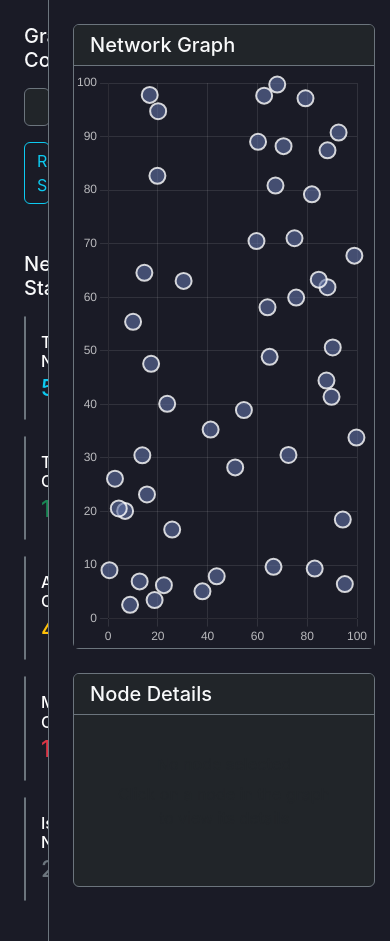
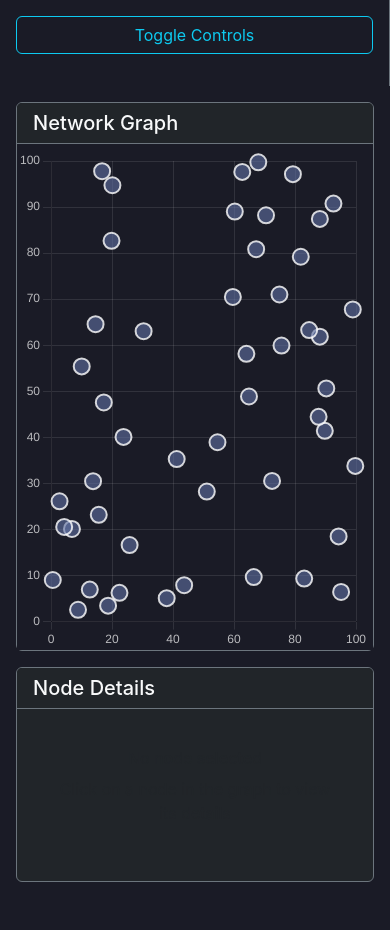
Before and after one commit to andre26z/acuvity, a React (Create React App) app: page / in a window 390 px wide. Built offline with nearby package versions, Linux system fonts and the light colour scheme.

Commit message:
responsivness v1

```diff
--- a/src/App.jsx
+++ b/src/App.jsx
@@ -232,16 +232,28 @@ const GraphVisualization = () => {
   };
 
   return (
+    <div className="container-fluid p-0 bg-dark text-light min-vh-100">
+      <div className="row g-0">
+        {/* Sidebar - Collapsible on mobile */}
         <div
-      className="min-vh-100 bg-dark text-light"
-      style={{ display: "flex", flexDirection: "column" }}
+          className="col-lg-3 col-md-4 border-end border-secondary"
+          style={{ background: "#1a1b26" }}
         >
-      <div className="flex-grow-1 d-flex">
-        {/* Sidebar */}
-        <div
-          className="border-end border-secondary p-4"
-          style={{ width: "320px", background: "#1a1b26", overflowY: "auto" }}
+          <div className="p-3">
+            {/* Collapse toggle for mobile */}
+            <button
+              className="btn btn-outline-info w-100 mb-3 d-lg-none"
+              type="button"
+              data-bs-toggle="collapse"
+              data-bs-target="#sidebarContent"
+              aria-expanded="false"
+              aria-controls="sidebarContent"
             >
+              Toggle Controls
+            </button>
+
+            {/* Collapsible content */}
+            <div className="collapse d-lg-block" id="sidebarContent">
               <div className="mb-4">
                 <h5 className="text-light mb-3">Graph Controls</h5>
                 <div className="position-relative mb-3">
@@ -260,7 +272,6 @@ const GraphVisualization = () => {
                       {filteredNodes.map((node) => (
                         <div
                           key={node.id}
-                      style={{ cursor: "pointer" }}
                           className="p-2 border-bottom border-secondary cursor-pointer hover:bg-secondary"
                           onClick={() => {
                             setSelectedNode(node);
@@ -288,21 +299,24 @@ const GraphVisualization = () => {
                 getConnectedEdges={getConnectedEdges}
               />
             </div>
+          </div>
+        </div>
 
         {/* Main Content */}
+        <div className="col-lg-9 col-md-8">
           <div
-          className="flex-grow-1 d-flex flex-column p-4 "
-          style={{ background: "#1a1b26" }}
+            className="p-3"
+            style={{ background: "#1a1b26", minHeight: "100vh" }}
           >
-          <div
-            className="card bg-dark border-secondary mb-4"
-            style={{ height: "70%" }}
-          >
-            <div className="card-header bg-dark border-secondary">
+            {/* Network Graph Card */}
+            <div className="card bg-dark border-secondary mb-3">
+              <div className="card-header bg-dark border-secondary d-flex justify-content-between align-items-center">
                 <h5 className="card-title mb-0 text-light">Network Graph</h5>
               </div>
-            <div className="card-body p-0" style={{ background: "#1a1b26" }}>
-              <div style={{ height: "100%" }}>
+              <div
+                className="card-body p-0"
+                style={{ background: "#1a1b26", height: "60vh" }}
+              >
                 {loading ? (
                   <div className="d-flex justify-content-center align-items-center h-100">
                     <div className="spinner-border text-info" role="status">
@@ -318,9 +332,9 @@ const GraphVisualization = () => {
                 )}
               </div>
             </div>
-          </div>
 
-          <div className="card bg-dark border-secondary ">
+            {/* Node Details Card */}
+            <div className="card bg-dark border-secondary">
               <div className="card-header bg-dark border-secondary">
                 <h5 className="card-title mb-0 text-light">
                   {selectedNode
@@ -328,10 +342,13 @@ const GraphVisualization = () => {
                     : "Node Details"}
                 </h5>
               </div>
-            <div className="card-body">
+              <div
+                className="card-body"
+                style={{ maxHeight: "30vh", overflowY: "auto" }}
+              >
                 {selectedNode ? (
-                <div className="row">
-                  <div className="col-md-6">
+                  <div className="row g-3">
+                    <div className="col-12 col-md-6">
                       <h6 className="text-info">Outgoing Connections</h6>
                       <div className="list-group bg-dark">
                         {getConnectedEdges(selectedNode.id)
@@ -339,13 +356,15 @@ const GraphVisualization = () => {
                           .map((edge, i) => (
                             <div
                               key={i}
-                            className="list-group-item bg-dark text-light border-secondary"
+                              className="list-group-item bg-dark text-light border-secondary p-2"
                             >
-                            <h6 className="mb-1">To: {edge.target.name}</h6>
+                              <h6 className="mb-1 fs-6">
+                                To: {edge.target.name}
+                              </h6>
                               <p className="mb-1 small">
                                 Weight: {edge.weight.toFixed(2)}
                               </p>
-                            <small className="text-muted">
+                              <small className="text-muted d-block">
                                 Metric 1: {edge.metric1.toFixed(2)}
                                 <br />
                                 Metric 2: {edge.metric2.toFixed(2)}
@@ -354,7 +373,7 @@ const GraphVisualization = () => {
                           ))}
                       </div>
                     </div>
-                  <div className="col-md-6">
+                    <div className="col-12 col-md-6">
                       <h6 className="text-info">Incoming Connections</h6>
                       <div className="list-group bg-dark">
                         {getConnectedEdges(selectedNode.id)
@@ -362,13 +381,15 @@ const GraphVisualization = () => {
                           .map((edge, i) => (
                             <div
                               key={i}
-                            className="list-group-item bg-dark text-light border-secondary"
+                              className="list-group-item bg-dark text-light border-secondary p-2"
                             >
-                            <h6 className="mb-1">From: {edge.source.name}</h6>
+                              <h6 className="mb-1 fs-6">
+                                From: {edge.source.name}
+                              </h6>
                               <p className="mb-1 small">
                                 Weight: {edge.weight.toFixed(2)}
                               </p>
-                            <small className="text-muted">
+                              <small className="text-muted d-block">
                                 Metric 1: {edge.metric1.toFixed(2)}
                                 <br />
                                 Metric 2: {edge.metric2.toFixed(2)}
@@ -389,6 +410,7 @@ const GraphVisualization = () => {
           </div>
         </div>
       </div>
+    </div>
   );
 };
 
```
Lines whose indentation alone changed are shown as unchanged.
